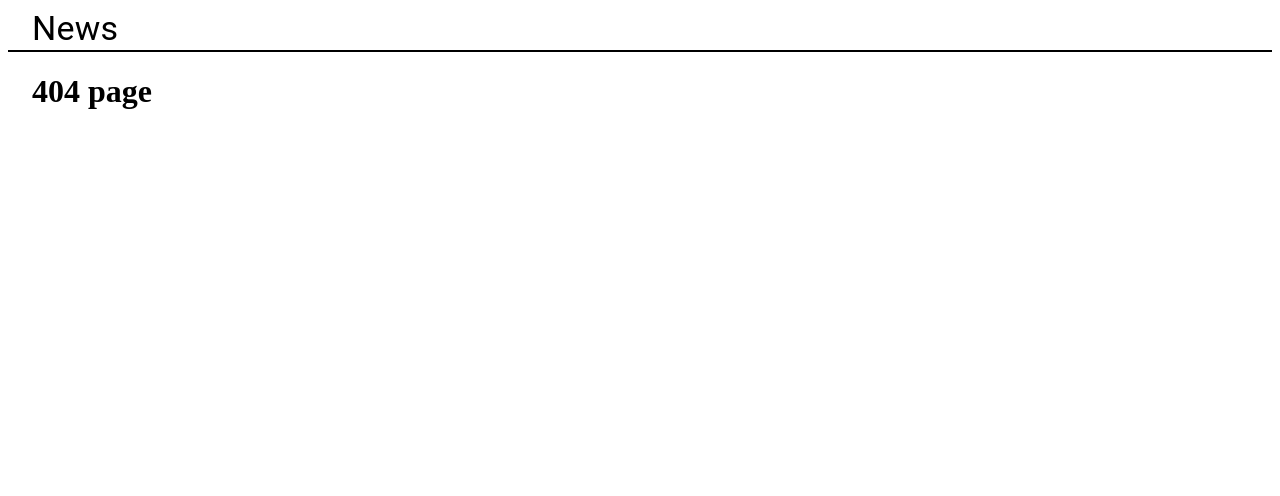
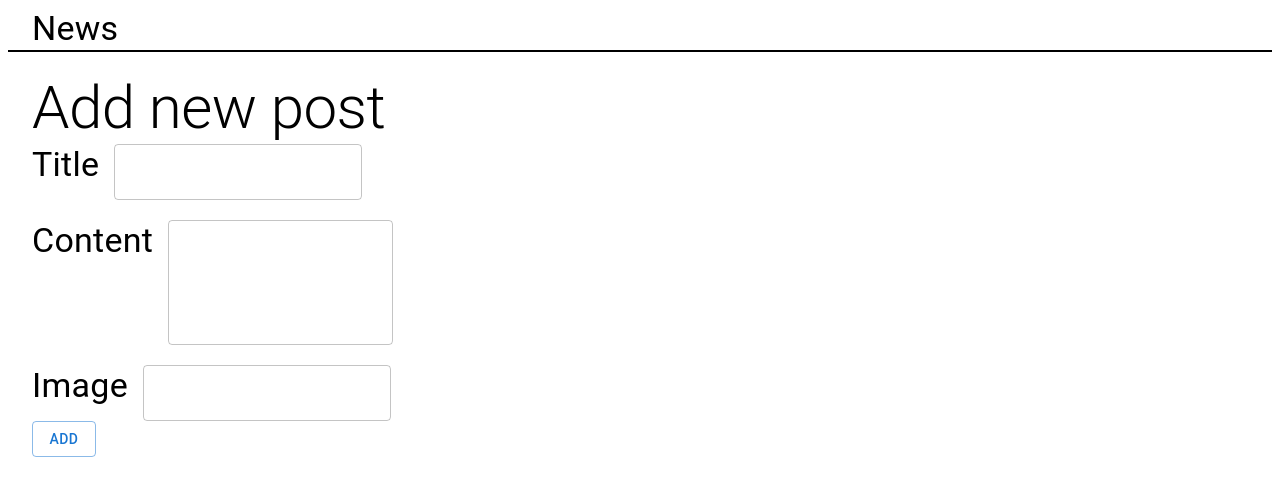
Before and after one commit to muradilinc/controlwork10, a React (Vite) app in the folder frontend/: page /form in a window 1280 px wide. Before the commit this address had no page. Shown: the top 496 px of the page. Built offline with nearby package versions, Linux system fonts and the light colour scheme.

Commit message:
add form for news post

```diff
--- a/frontend/src/App.tsx
+++ b/frontend/src/App.tsx
@@ -4,6 +4,7 @@ import NotFoundPage from './pages/NotFoundPage/notFoundPage';
 import NewItemPage from './pages/NewItemPage/NewItemPage';
 import { Container } from '@mui/material';
 import Header from './components/Header/Header';
+import NewsForm from './components/NewsForm/NewsForm';
 
 const App = () => {
 
@@ -14,6 +15,7 @@ const App = () => {
         <Routes>
           <Route path={'/'} element={<NewsPage/>}/>
           <Route path={'/news/:id'} element={<NewItemPage/>}/>
+          <Route path={'/form'} element={<NewsForm/>}/>
           <Route path={'*'} element={<NotFoundPage/>}/>
         </Routes>
       </Container>
--- a/frontend/src/components/Header/Header.tsx
+++ b/frontend/src/components/Header/Header.tsx
@@ -1,4 +1,5 @@
 import { Box, Container, Typography } from '@mui/material';
+import { Link } from 'react-router-dom';
 
 const Header = () => {
   return (
@@ -8,7 +9,12 @@ const Header = () => {
       }}>
         <Container maxWidth="xl">
           <Typography variant="h4">
-            News
+            <Link style={{
+              textDecoration: 'none',
+              color: 'black',
+            }} to='/'>
+              News
+            </Link>
           </Typography>
         </Container>
       </Box>
--- a/frontend/src/components/NewsForm/NewsForm.tsx
+++ b/frontend/src/components/NewsForm/NewsForm.tsx
@@ -0,0 +1,117 @@
+import React, { FormEvent, useRef, useState } from 'react';
+import { Box, Button, TextField, Typography } from '@mui/material';
+import { NewsState } from '../../types';
+import { useAppDispatch } from '../../app/hooks';
+import { createNews } from '../../store/news/newsThunk';
+
+const NewsForm = () => {
+  const inputImageRef = useRef<HTMLInputElement>(null);
+  const [filename, setFilename] = useState('');
+  const [newsItem, setNewsItem] = useState<NewsState>({
+    title: '',
+    description: '',
+    image: null,
+  });
+  const dispatch = useAppDispatch();
+
+  const onFileChange = (event: React.ChangeEvent<HTMLInputElement>) => {
+    if (event.target.files && event.target.files[0]) {
+      setFilename(event.target.files[0].name);
+    } else {
+      setFilename('');
+    }
+
+    const {name, files} = event.target;
+
+    if (files) {
+      setNewsItem(prevState => ({
+        ...prevState, [name]: files[0]
+      }));
+    }
+  };
+
+  const changeInput = (event: React.ChangeEvent<HTMLInputElement>) => {
+    const {name, value} = event.target;
+    setNewsItem(prevState => ({
+      ...prevState,
+      [name]: value,
+    }));
+  };
+
+  const handleInputImage = () => {
+    if (inputImageRef.current) {
+      inputImageRef.current.click();
+    }
+  };
+
+  const addNewsItem = async (event: FormEvent) => {
+    event.preventDefault();
+    console.log(newsItem);
+    await dispatch(createNews(newsItem));
+    setNewsItem({
+      title: '',
+      description: '',
+      image: null,
+    });
+  };
+
+  return (
+    <Box sx={{
+      display: 'flex',
+      flexDirection: 'column',
+      margin: '20px 0',
+    }}>
+      <Typography variant="h2">
+        Add new post
+      </Typography>
+      <form onSubmit={addNewsItem}>
+        <Box sx={{
+          display: 'flex',
+          flexDirection: 'column',
+          gap: '20px 0'
+        }}>
+          <Box sx={{
+            display: 'flex',
+            gap: '0 15px'
+          }}>
+            <Typography variant="h4">
+              Title
+            </Typography>
+            <TextField required type="text" name="title" value={newsItem.title} onChange={changeInput}/>
+          </Box>
+          <Box sx={{
+            display: 'flex',
+            gap: '0px 15px'
+          }}>
+            <Typography variant="h4">
+              Content
+            </Typography>
+            <TextField type="text" required rows={4} multiline name="description" value={newsItem.description} onChange={changeInput}/>
+          </Box>
+          <Box sx={{
+            display: 'flex',
+            gap: '0px 15px'
+          }}>
+            <Typography variant="h4">
+              Image
+            </Typography>
+            <input
+              style={{display: 'none'}}
+              type="file"
+              name="image"
+              onChange={onFileChange}
+              ref={inputImageRef}
+            />
+            <TextField
+              value={filename}
+              onClick={handleInputImage}
+            />
+          </Box>
+        </Box>
+        <Button type="submit" variant="outlined">Add</Button>
+      </form>
+    </Box>
+  );
+};
+
+export default NewsForm;
--- a/frontend/src/pages/NewItemPage/NewItemPage.tsx
+++ b/frontend/src/pages/NewItemPage/NewItemPage.tsx
@@ -99,7 +99,7 @@ const NewItemPage = () => {
               </Box>
               <Box>
                 <Typography>Comment</Typography>
-                <TextField sx={{width: '100%'}} multiline rows={4} name="text" value={comment.text} onChange={changeInput} type="text"/>
+                <TextField required sx={{width: '100%'}} multiline rows={4} name="text" value={comment.text} onChange={changeInput} type="text"/>
               </Box>
               <Button type="submit" variant="outlined">Add</Button>
             </Box>
--- a/frontend/src/pages/NewsPage/NewsPage.tsx
+++ b/frontend/src/pages/NewsPage/NewsPage.tsx
@@ -2,8 +2,9 @@ import { useEffect } from 'react';
 import { useAppDispatch, useAppSelector } from '../../app/hooks';
 import { getNews } from '../../store/news/newsThunk';
 import { selectNews } from '../../store/news/newsSlice';
-import { Box, Button, Typography } from '@mui/material';
+import { Box, Typography } from '@mui/material';
 import NewItem from '../../components/newItem/newItem';
+import { Link } from 'react-router-dom';
 
 const NewsPage = () => {
   const dispatch = useAppDispatch();
@@ -24,9 +25,16 @@ const NewsPage = () => {
         <Typography variant="h4">
           Posts
         </Typography>
-        <Button variant="contained">
+        <Link to='/form' style={{
+          background: 'blue',
+          padding: '5px 15px',
+          borderRadius: '5px',
+          textDecoration: 'none',
+          color: 'white',
+          fontSize: '22px',
+        }}>
           Add new post
-        </Button>
+        </Link>
       </Box>
       <Box sx={{
         display: 'flex',
--- a/frontend/src/store/news/newsThunk.ts
+++ b/frontend/src/store/news/newsThunk.ts
@@ -1,11 +1,17 @@
 import { createAsyncThunk } from '@reduxjs/toolkit';
-import { News } from '../../types';
+import { News, NewsState } from '../../types';
 import axiosApi from '../../axiosApi';
 
-export const createNews = createAsyncThunk<void, News>(
+export const createNews = createAsyncThunk<void, NewsState>(
   'news/createNews',
   async (news) => {
-    await axiosApi.post('/news', news);
+    const formdata = new FormData();
+    formdata.append('title', news.title);
+    formdata.append('description', news.description);
+    if (news.image) {
+      formdata.append('image', news.image);
+    }
+    await axiosApi.post('/news', formdata);
   },
 );
 
--- a/frontend/src/types.d.ts
+++ b/frontend/src/types.d.ts
@@ -4,6 +4,12 @@ export interface News {
   description: string;
   image: string | null;
   createdAt: string;
+}
+
+export interface NewsState {
+  title: string;
+  description: string;
+  image: File | null;
 }
 
 export interface Comment {
```
Also changed, not shown: frontend/src/assets/placeholder.png (added).
